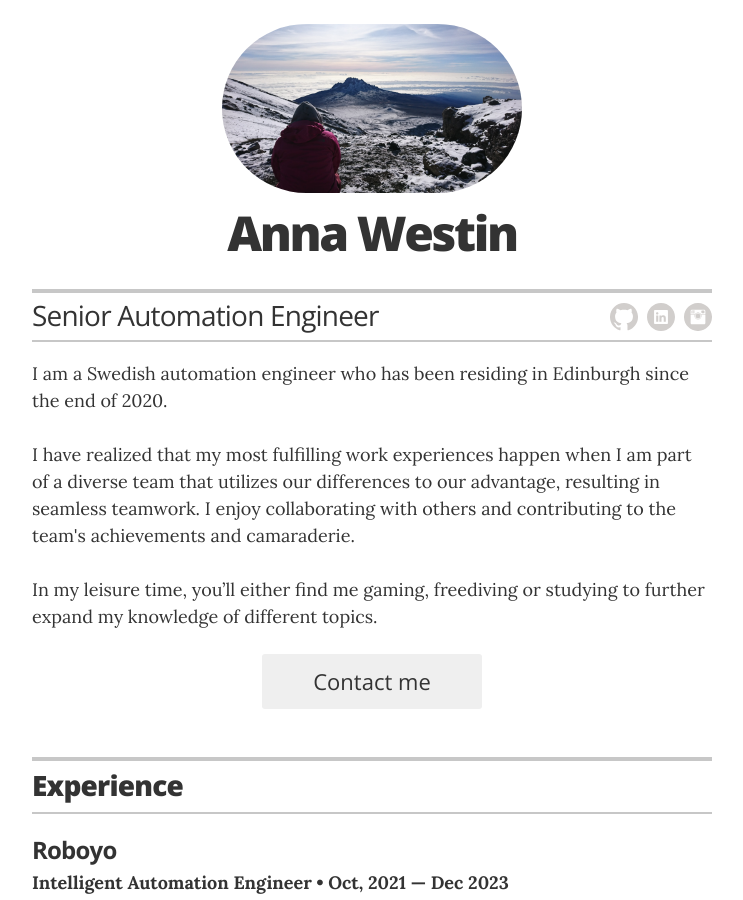
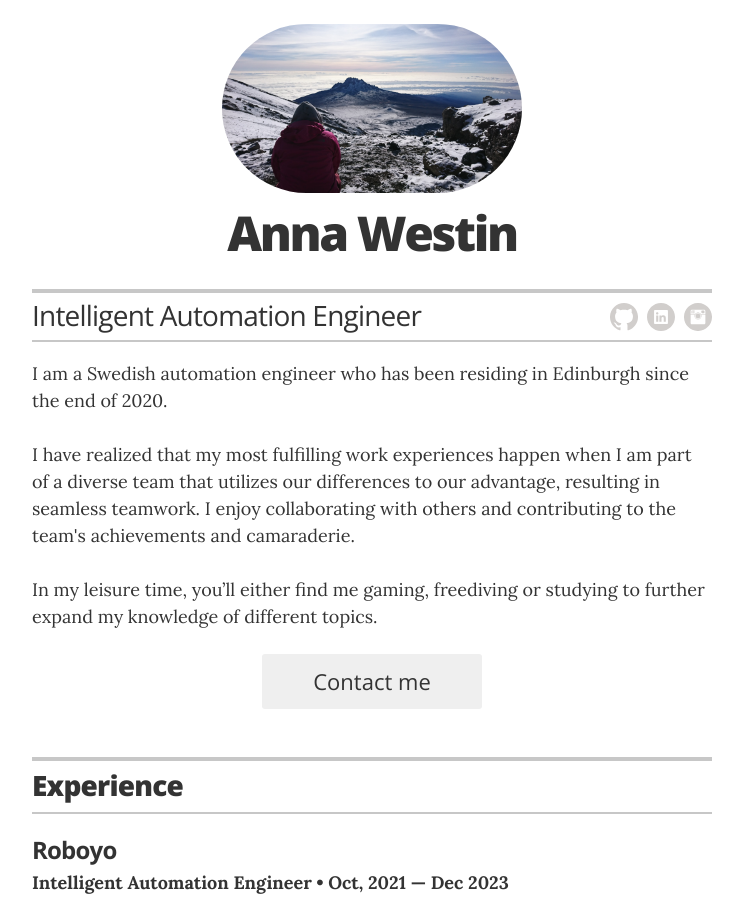
Before and after one commit to annawestin/annawestin.github.io, a Jekyll site: the page built from index.html, in a window 1280 px wide and 900 px high. Shown: the whole window, without its empty margins (268-1011 px from the left). Built offline with Jekyll 4.4.1, drawn with Linux system fonts in a browser that asks for light colours.

Commit message:
Update _config.yml

```diff
--- a/_config.yml
+++ b/_config.yml
@@ -11,7 +11,7 @@ sass:
 # Resume settings
 resume_avatar:                  "true"
 resume_name:                    "Anna Westin"
-resume_title:                   "Senior Automation Engineer"
+resume_title:                   "Intelligent Automation Engineer"
 
 # used for the contact button in _layouts/resume.html
 resume_contact_email:           "anna.westin42@gmail.com"
```
